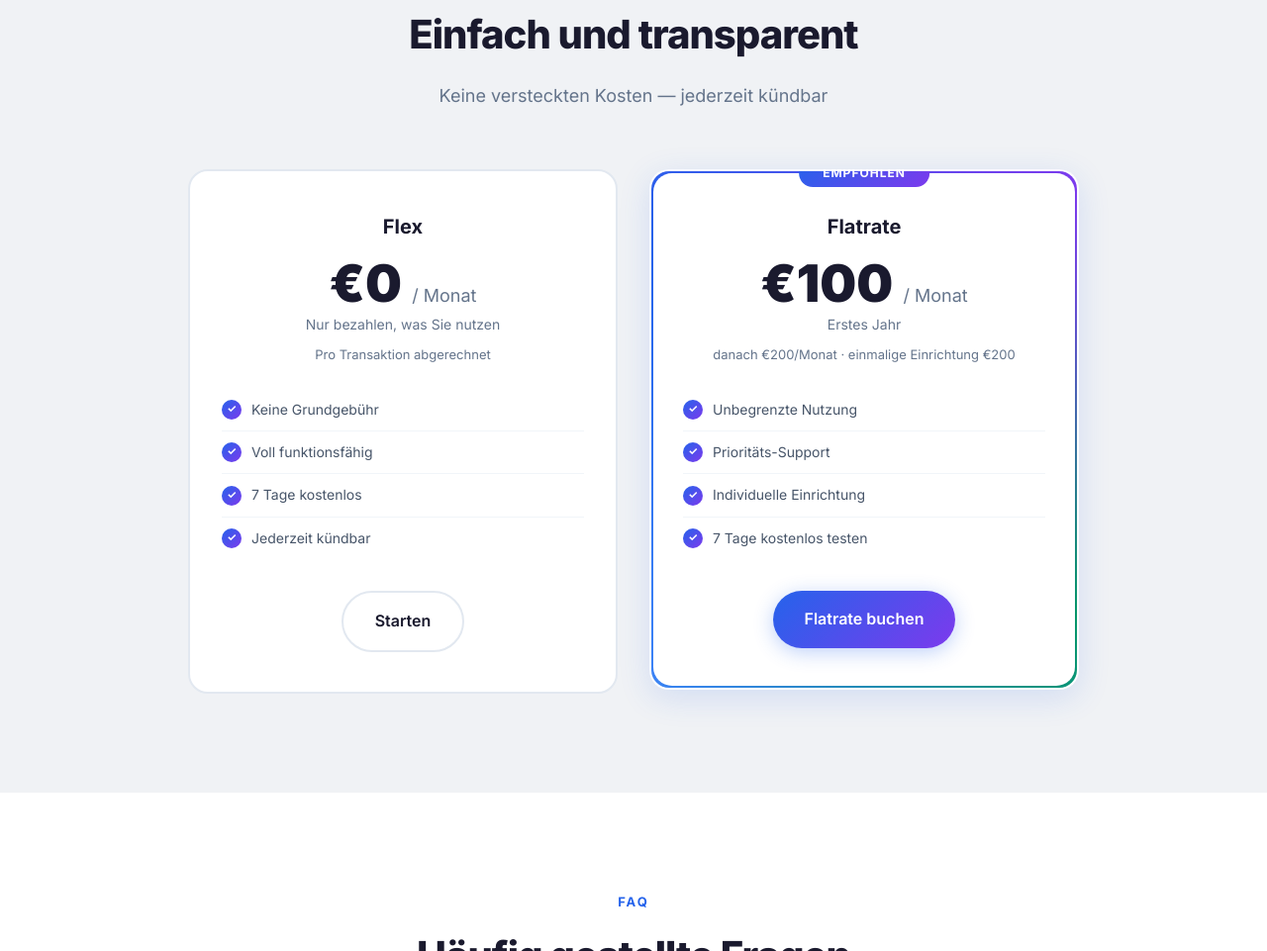
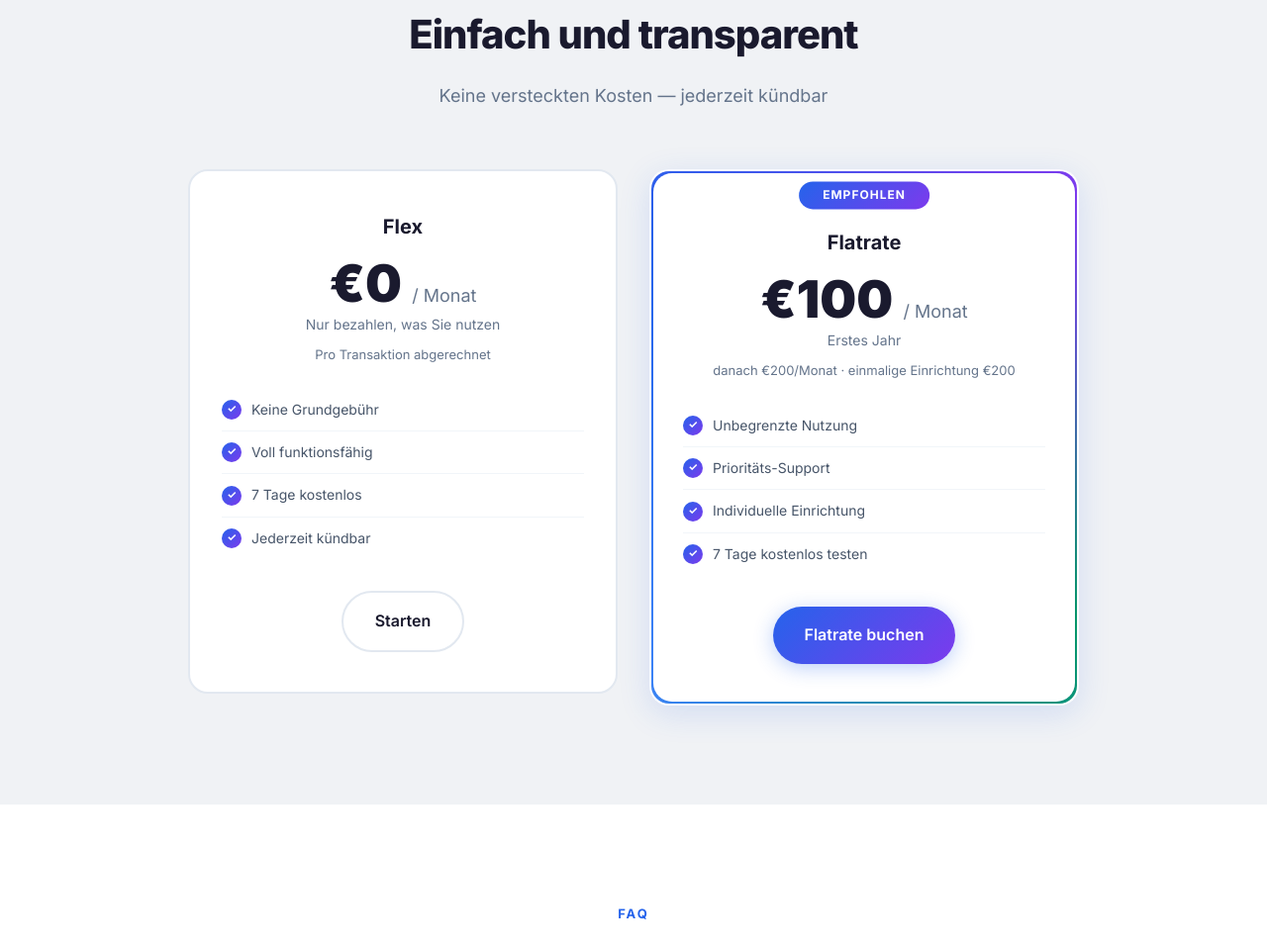
Before and after one commit to ascorpm14/AsTech, a plain HTML site: page index.html in a window 1280 px wide. Shown: the part 4348-5309 px from the top of the page at 99% size. Drawn offline with Linux system fonts and the light colour scheme.

Commit message:
🎨 #19 : Correction badge 'Empfohlen' tronqué par overflow:hidden sur la carte Flatrate

```diff
--- a/index.html
+++ b/index.html
@@ -1099,6 +1099,7 @@ section { padding: 100px 24px; scroll-margin-top: 80px; }
   box-shadow: 0 8px 32px rgba(37,99,235,0.15);
   position: relative;
   overflow: hidden;
+  padding-top: 56px;
 }
 
 /* Animated conic gradient border on featured pricing card */
@@ -1144,8 +1145,8 @@ section { padding: 100px 24px; scroll-margin-top: 80px; }
 }
 .price-badge {
   position: absolute;
-  top: -12px; left: 50%;
-  transform: translateX(-50%);
+  top: 24px; left: 50%;
+  transform: translate(-50%, -50%);
   background: var(--gradient);
   color: white;
   padding: 4px 24px;
@@ -1154,6 +1155,8 @@ section { padding: 100px 24px; scroll-margin-top: 80px; }
   font-weight: 700;
   text-transform: uppercase;
   letter-spacing: 1px;
+  white-space: nowrap;
+  z-index: 3;
 }
 .price-amount {
   font-size: 52px;
```
